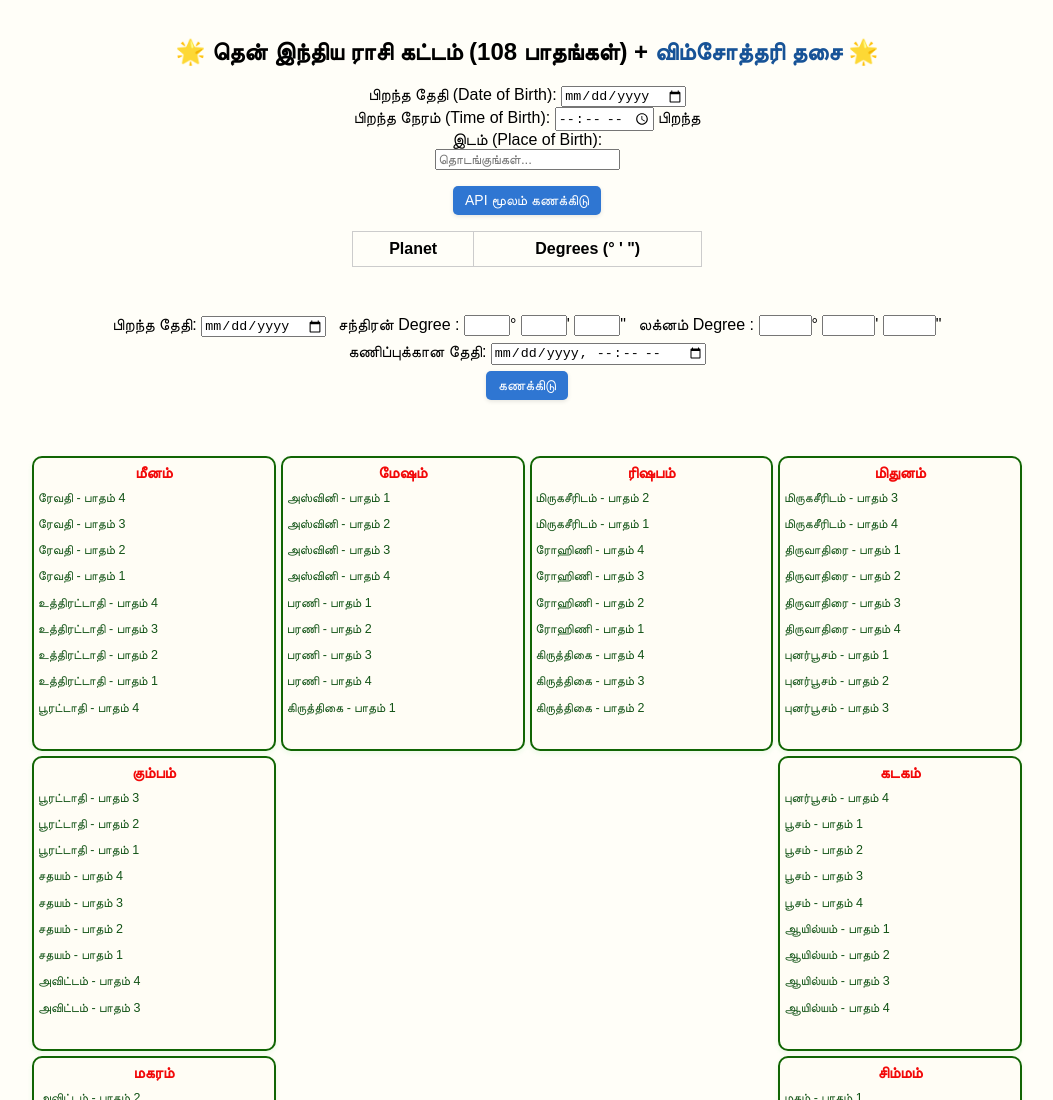
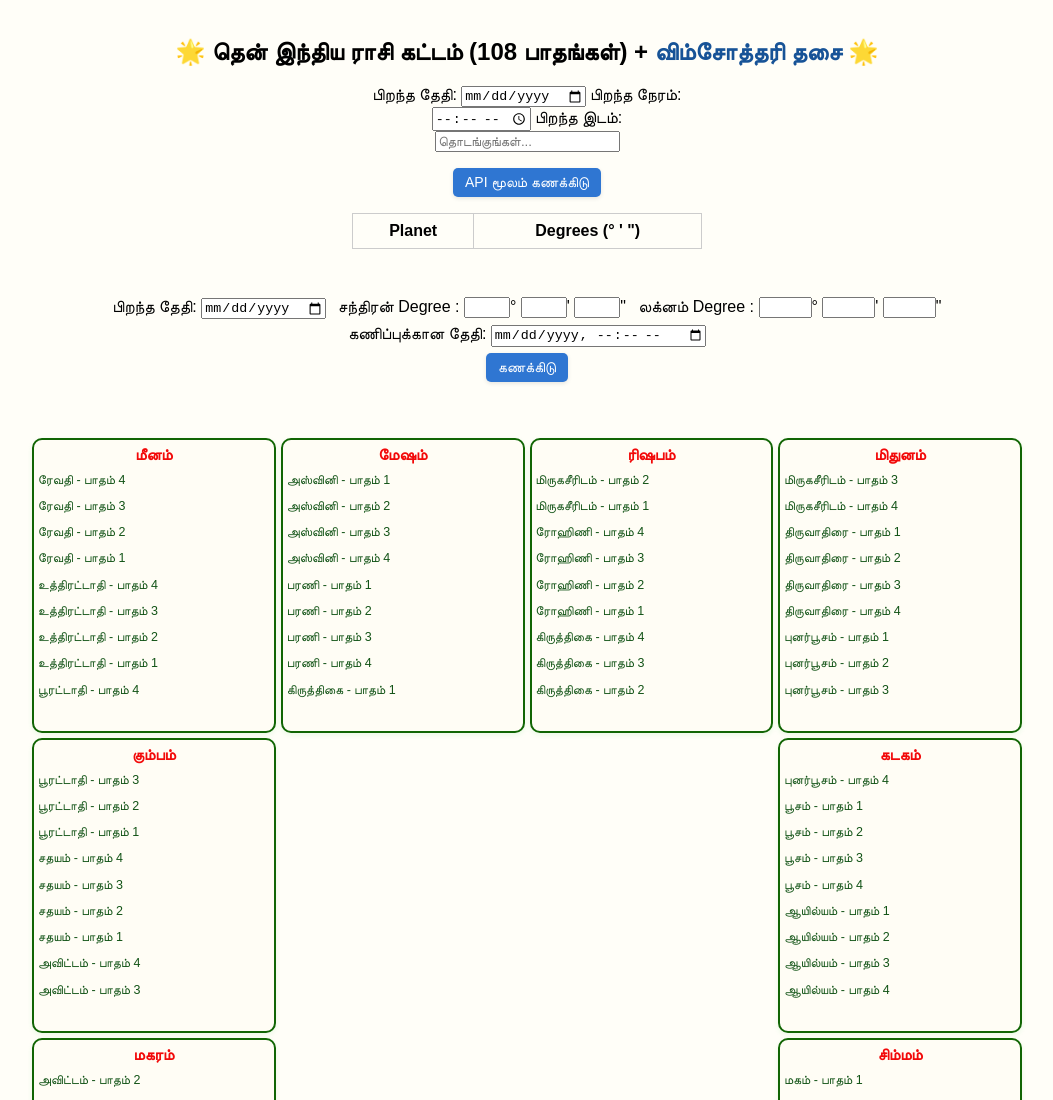
Before and after one commit to jayaprakash3195/dasa6, a plain HTML site: page index.html in a window 1280 px wide. Shown: the top 1100 px of the page, without its empty margins (113-1166 px from the left). Drawn offline with Linux system fonts and the light colour scheme.

Commit message:
Update index.html

```diff
--- a/index.html
+++ b/index.html
@@ -117,11 +117,11 @@
 
   <!-- ===== INTEGRATED API POWERED FORM (from your first file) ===== -->
   <form id="astroForm" autocomplete="off" style="max-width:350px; margin:0 auto 30px auto;">
-    <label for="dob">பிறந்த தேதி (Date of Birth):</label>
+    <label for="dob">பிறந்த தேதி:</label>
     <input type="date" id="dob_api" required />
-    <label for="tob">பிறந்த நேரம் (Time of Birth):</label>
+    <label for="tob">பிறந்த நேரம்:</label>
     <input type="time" id="tob_api" required />
-    <label for="placeInput">பிறந்த இடம் (Place of Birth):</label>
+    <label for="placeInput">பிறந்த இடம்:</label>
     <div class="pos-relative">
       <input type="text" id="placeInput" placeholder="தொடங்குங்கள்..." required autocomplete="off" />
       <div id="suggestions-box"></div>
```
